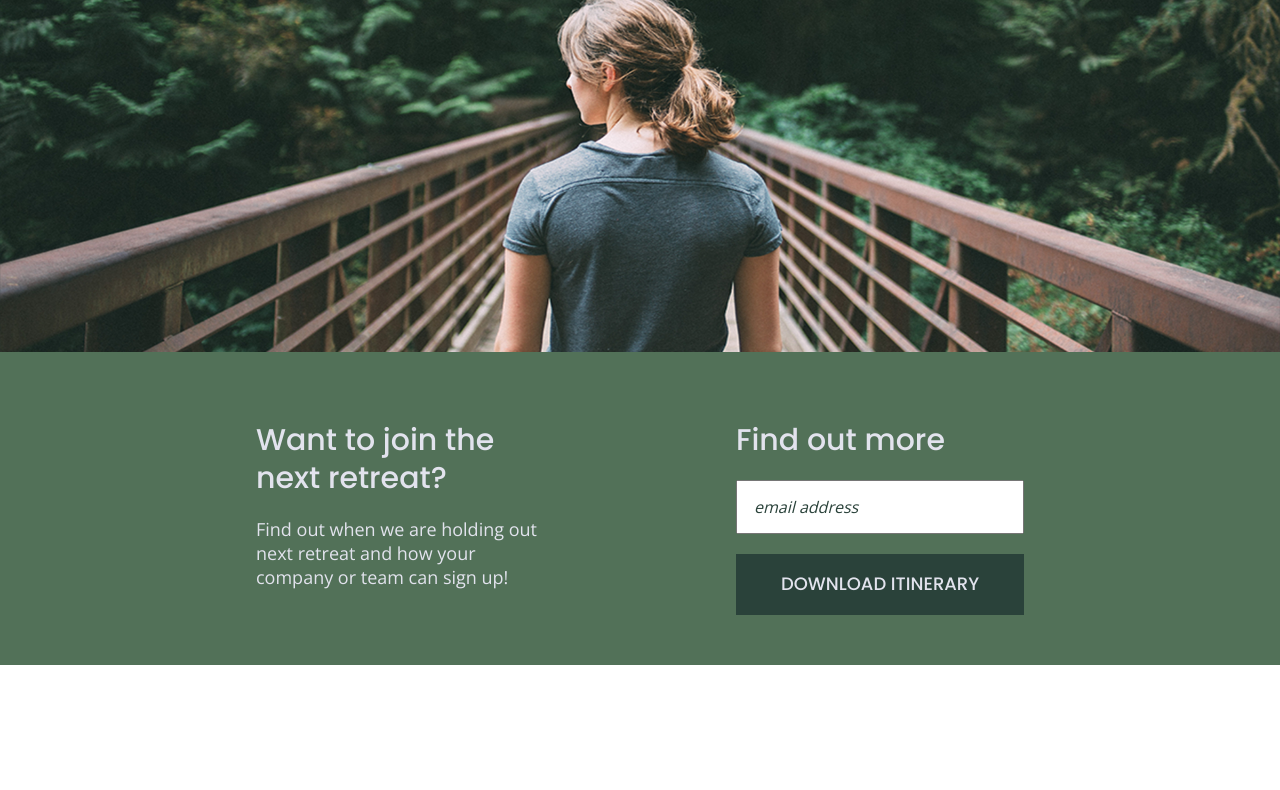
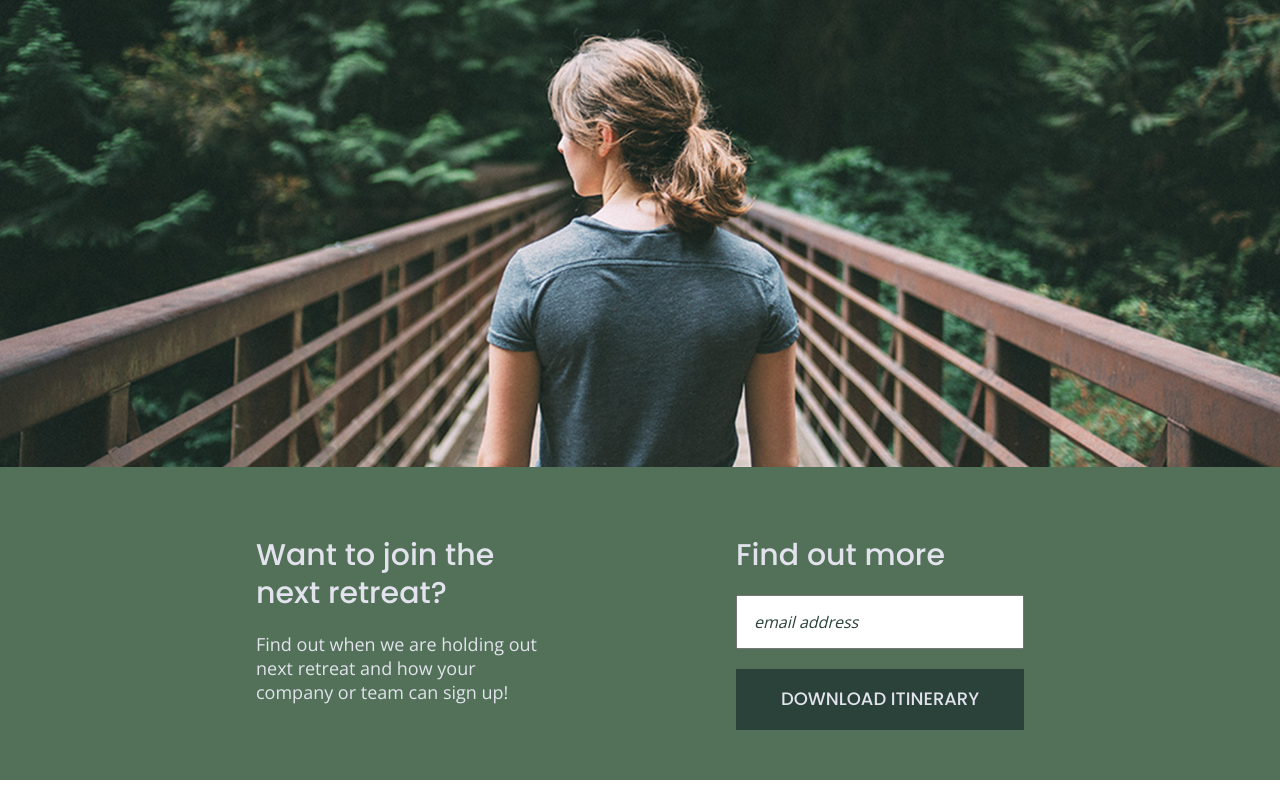
Before and after one commit to SK-CWD/unplugged-retreat, a website built with Parcel: page index.html in a window 1280 px wide. Shown: the part 337-1127 px from the top of the page. Built offline with nearby package versions, Linux system fonts and the light colour scheme; files whose address does not match are found by name.

Commit message:
Adjusted hero image

```diff
--- a/css/main.css
+++ b/css/main.css
@@ -264,7 +264,7 @@
     display: flex;
     justify-content: center;
     flex-flow: row wrap;
-    background: url(../img/hero-image-desktop.jpg);
+   /* background: url(../img/hero-image-desktop.jpg);*/
     background-size: cover;
     background-position: center;
     min-height: 500px;
@@ -770,7 +770,8 @@
        background-image: url("../img/hero-image-desktop.jpg");
       background-position: center;
       background-repeat: no-repeat;
-      background-size: 100% 100%;
+      background-size: cover;
+      padding-bottom: 9%;
     }
     .content-wrapper {
       max-width: 960px;
```
